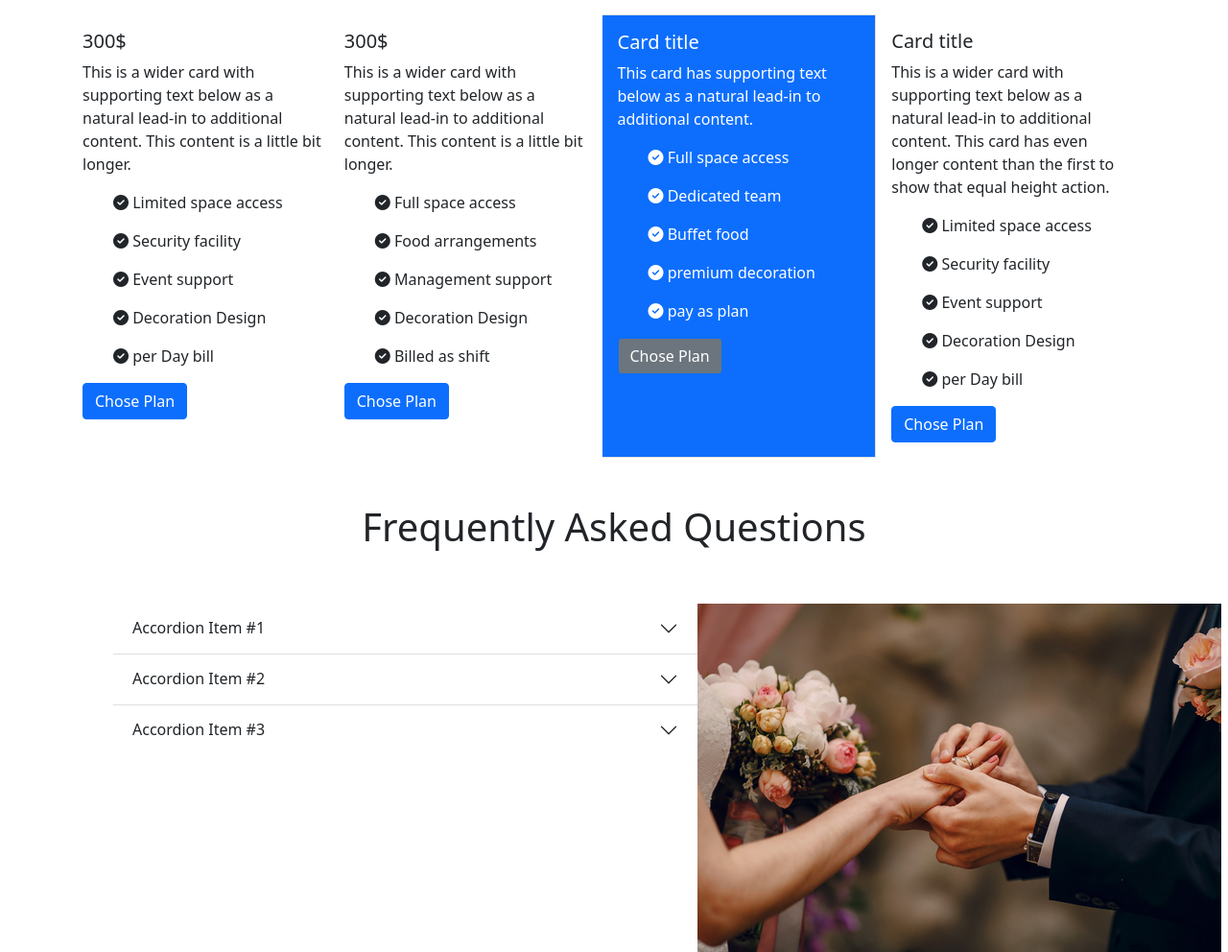
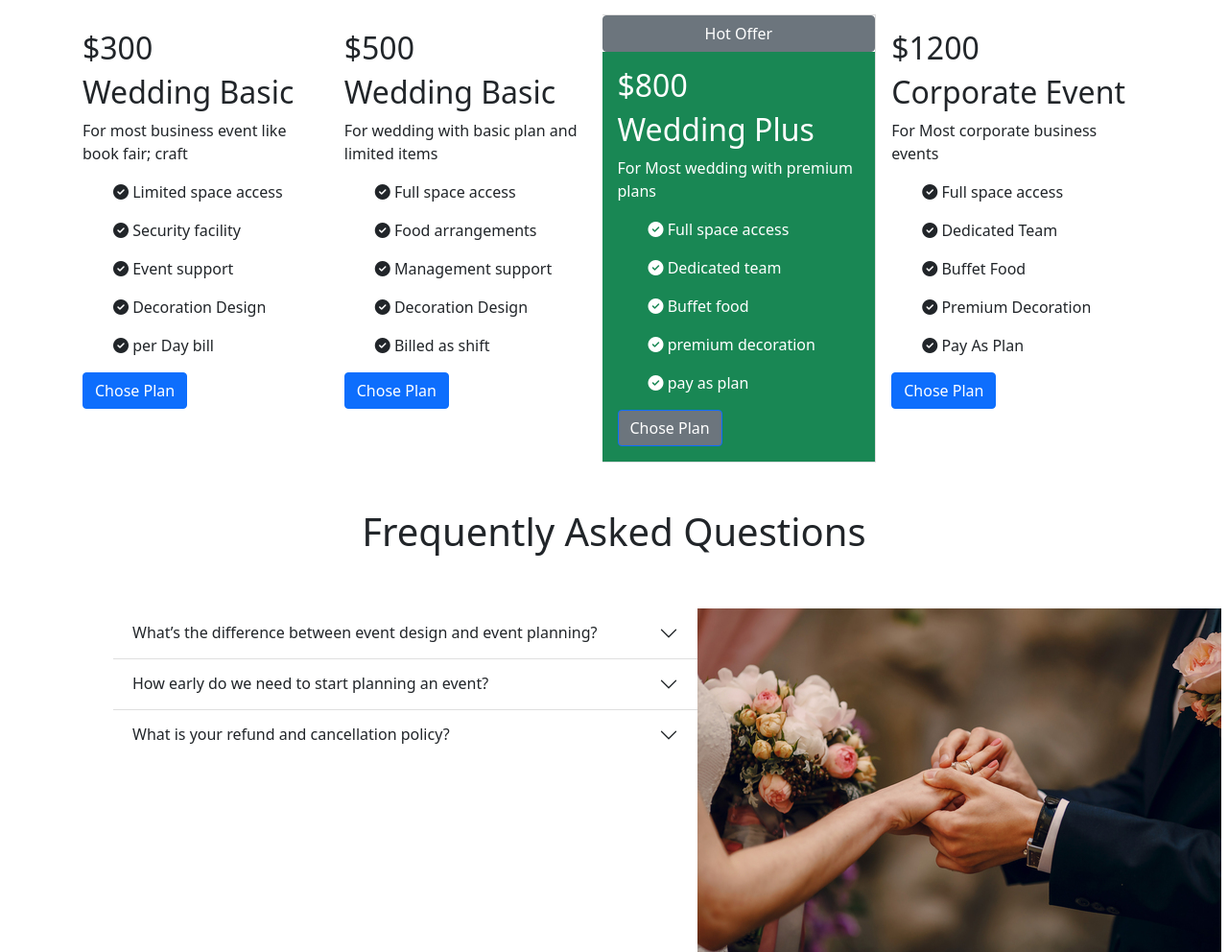
Before and after one commit to Hridoyshom/convention-center, a plain HTML site: page index.html in a window 1280 px wide. Shown: the part 780-1772 px from the top of the page at 96% size. Drawn offline with nearby package versions, Linux system fonts and the light colour scheme.

Commit message:
changes paragraps

```diff
--- a/index.html
+++ b/index.html
@@ -61,8 +61,7 @@
                     <div class="carousel-caption d-none d-md-block">
                         <h5>The perfect venue for your
                             next event</h5>
-                        <p>Amet minim mollit non deserunt ullamco est sit aliqua dolor do amet sint. Velit officia
-                            consequat duis enim velit </p>
+                        <p>We are egarly waiting to serve you the best wedding event experience </p>
                         <a href="https://www.netflix.com/">
                             <button type="button" class="btn btn-secondary">Book Now</button>
 
@@ -74,8 +73,7 @@
                     <div class="carousel-caption d-none d-md-block">
                         <h5>The perfect venue for your
                             next event</h5>
-                        <p>Amet minim mollit non deserunt ullamco est sit aliqua dolor do amet sint. Velit officia
-                            consequat duis enim velit .</p>
+                        <p>We are egarly waiting to serve you the best wedding event experience</p>
                         <a href="https://www.netflix.com/">
                             <button type="button" class="btn btn-secondary">Book Now</button>
 
@@ -88,8 +86,7 @@
                     <div class="carousel-caption d-none d-md-block">
                         <h5>The perfect venue for your
                             next event</h5>
-                        <p>Amet minim mollit non deserunt ullamco est sit aliqua dolor do amet sint. Velit officia
-                            consequat duis enim velit </p>
+                        <p>We are egarly waiting to serve you the best wedding event experience </p>
                         <a href="https://www.netflix.com/">
                             <button type="button" class="btn btn-secondary">Book Now</button>
 
@@ -126,9 +123,10 @@
                 <div class="card row border-0 ">
 
                     <div class="card-body  ">
-                        <h5 class="card-title">300$</h5>
-                        <p class="card-text">This is a wider card with supporting text below as a natural lead-in to
-                            additional content. This content is a little bit longer.</p>
+                        <h2 class="card-title">$300</h2>
+
+                        <h2>Wedding Basic</h2>
+                        <p class="card-text">For most business event like book fair; craft </p>
                         <ul>
 
                             <i class="fas fa-check-circle"></i>
@@ -167,9 +165,9 @@
                 <div class="card border-0 ">
 
                     <div class="card-body  ">
-                        <h5 class="card-title">300$</h5>
-                        <p class="card-text">This is a wider card with supporting text below as a natural lead-in to
-                            additional content. This content is a little bit longer.</p>
+                        <h2 class="card-title">$500</h2>
+                        <h2>Wedding Basic</h2>
+                        <p class="card-text">For wedding with basic plan and limited items </p>
                         <ul>
 
                             <i class="fas fa-check-circle"></i>
@@ -206,13 +204,16 @@
 
                 </div>
                 <div class="card  ">
+                    <button type="button" class="btn btn-secondary" data-bs-toggle="tooltip" data-bs-placement="right"
+                        title="Hot Offer">
+                        Hot Offer
+                    </button>
+                    <div class="card-body bg-success text-white border-0 ">
 
-                    <div class="card-body bg-primary text-white border-0 ">
-                        <h5 class="card-title">Card title</h5>
-                        <p class="card-text  ">This card has supporting text below as a natural lead-in to
-                            additional
-                            content.
-                        </p>
+                        <h2 class="card-title">$800</h2>
+                        <h2>Wedding Plus</h2>
+                        <p class="card-text">For Most wedding with premium plans </p>
+
                         <ul>
 
                             <i class="fas fa-check-circle"></i>
@@ -250,39 +251,37 @@
                 <div class="card border-0 ">
 
                     <div class="card-body  ">
-                        <h5 class="card-title">Card title</h5>
-                        <p class="card-text">This is a wider card with supporting text below as a natural lead-in to
-                            additional content. This card has even longer content than the first to show that equal
-                            height
-                            action.</p>
+                        <h2 class="card-title">$1200</h2>
+                        <h2>Corporate Event</h2>
+                        <p class="card-text">For Most corporate business events </p>
                         <ul>
 
                             <i class="fas fa-check-circle"></i>
-                            Limited space access
+                            Full space access
 
                         </ul>
                         <ul>
 
                             <i class="fas fa-check-circle"></i>
-                            Security facility
+                            Dedicated Team
 
                         </ul>
                         <ul>
 
                             <i class="fas fa-check-circle"></i>
-                            Event support
+                            Buffet Food
 
                         </ul>
                         <ul>
 
                             <i class="fas fa-check-circle"></i>
-                            Decoration Design
+                            Premium Decoration
 
                         </ul>
                         <ul>
 
                             <i class="fas fa-check-circle"></i>
-                            per Day bill
+                            Pay As Plan
 
                         </ul>
                         <button type="button" class="btn btn-primary col-md-10 w-auto  ">Chose Plan</button>
@@ -303,15 +302,14 @@
                                 <button class="accordion-button collapsed" type="button" data-bs-toggle="collapse"
                                     data-bs-target="#flush-collapseOne" aria-expanded="false"
                                     aria-controls="flush-collapseOne">
-                                    Accordion Item #1
+                                    What’s the difference between event design and event planning?
                                 </button>
                             </h2>
                             <div id="flush-collapseOne" class="accordion-collapse collapse"
                                 aria-labelledby="flush-headingOne" data-bs-parent="#accordionFlushExample">
-                                <div class="accordion-body">Placeholder content for this accordion, which is intended to
-                                    demonstrate the <code>.accordion-flush</code> class. This is the first item's
-                                    accordion
-                                    body.</div>
+                                <div class="accordion-body">Event design and event planning work hand in hand to deliver
+                                    a successful event.Events by Knight offer tailor made events. This means we
+                                    incorporate both event design and event planning to create that perfect event</div>
                             </div>
                         </div>
                         <div class="accordion-item">
@@ -319,15 +317,16 @@
                                 <button class="accordion-button collapsed" type="button" data-bs-toggle="collapse"
                                     data-bs-target="#flush-collapseTwo" aria-expanded="false"
                                     aria-controls="flush-collapseTwo">
-                                    Accordion Item #2
+                                    How early do we need to start planning an event?
                                 </button>
                             </h2>
                             <div id="flush-collapseTwo" class="accordion-collapse collapse"
                                 aria-labelledby="flush-headingTwo" data-bs-parent="#accordionFlushExample">
-                                <div class="accordion-body">Placeholder content for this accordion, which is intended to
-                                    demonstrate the <code>.accordion-flush</code> class. This is the second item's
-                                    accordion
-                                    body. Let's imagine this being filled with some actual content.</div>
+                                <div class="accordion-body">Planning an event can take from weeks to months, it really
+                                    depends on the size and the details that the event involves. Having enough time
+                                    allows you to comfortably cover different areas and prepare yourself for potential
+                                    scenarios that might happen so you can consider various options prior the date. You
+                                    always need more time than you think!.</div>
                             </div>
                         </div>
                         <div class="accordion-item">
@@ -335,20 +334,14 @@
                                 <button class="accordion-button collapsed" type="button" data-bs-toggle="collapse"
                                     data-bs-target="#flush-collapseThree" aria-expanded="false"
                                     aria-controls="flush-collapseThree">
-                                    Accordion Item #3
+                                    What is your refund and cancellation policy?
                                 </button>
                             </h2>
                             <div id="flush-collapseThree" class="accordion-collapse collapse"
                                 aria-labelledby="flush-headingThree" data-bs-parent="#accordionFlushExample">
-                                <div class="accordion-body">Placeholder content for this accordion, which is intended to
-                                    demonstrate the <code>.accordion-flush</code> class. This is the third item's
-                                    accordion
-                                    body. Nothing more exciting happening here in terms of content, but just filling up
-                                    the
-                                    space to make it look, at least at first glance, a bit more representative of how
-                                    this
-                                    would
-                                    look in a real-world application.</div>
+                                <div class="accordion-body">Event Cancellation Policy. If Client requests cancellation
+                                    of this contract 90 days of more before the event, Client shall receive a full
+                                    refund.</div>
                             </div>
                         </div>
                     </div>
```
